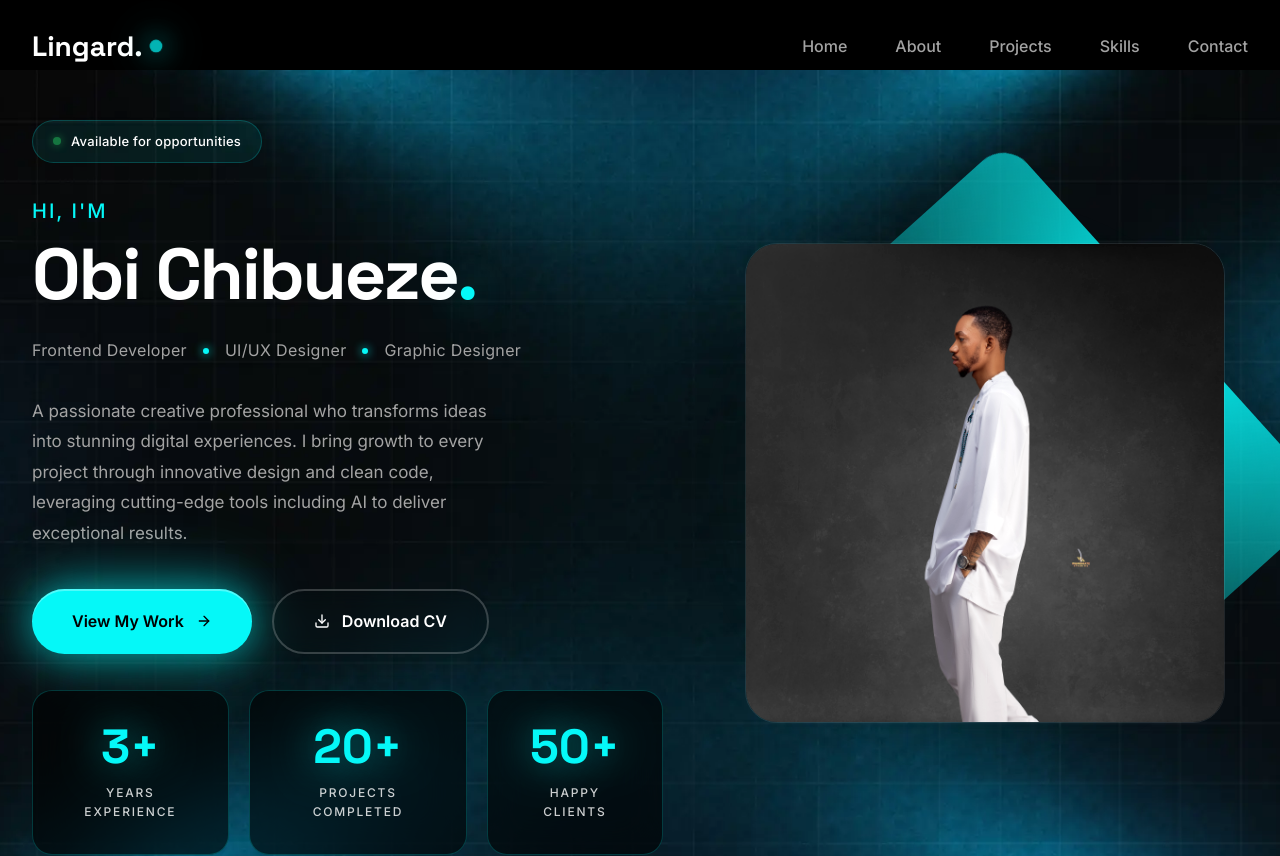
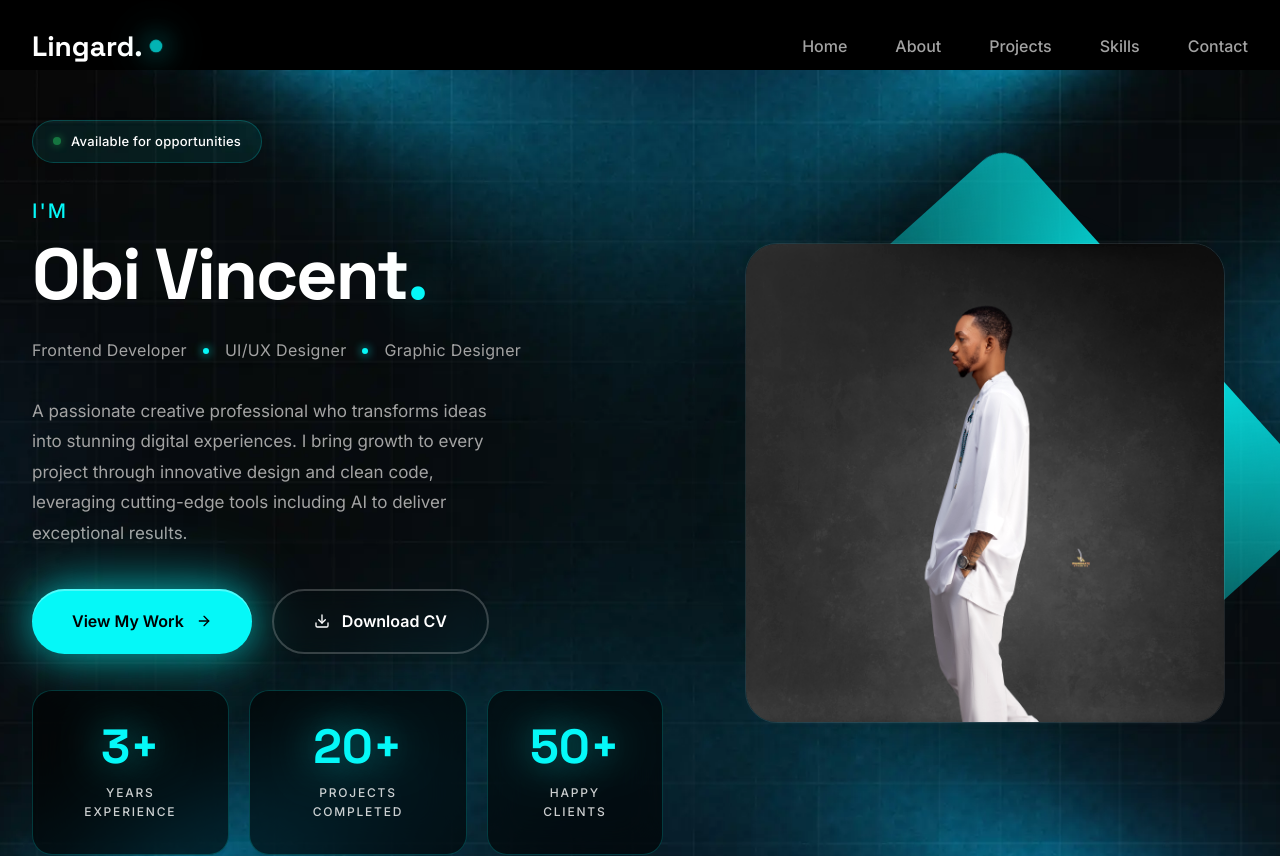
Before and after one commit to obilingard8-ux/my-portfolio, a React (Create React App) app: page / in a window 1280 px wide. Shown: the top 856 px of the page. Built offline with nearby package versions, Linux system fonts and the light colour scheme.

Commit message:
Simplify hero name to Obi Vincent for easier pronunciation

```diff
--- a/src/components/Hero.js
+++ b/src/components/Hero.js
@@ -16,9 +16,9 @@ const Hero = () => {
             Available for opportunities
           </div>
 
-          <p className="hero-greeting">Hi, I'm</p>
+          <p className="hero-greeting">I'm</p>
           <h1 className="hero-title">
-            Obi Chibueze<span className="highlight">.</span>
+            Obi Vincent<span className="highlight">.</span>
           </h1>
 
           <div className="hero-roles">
```
